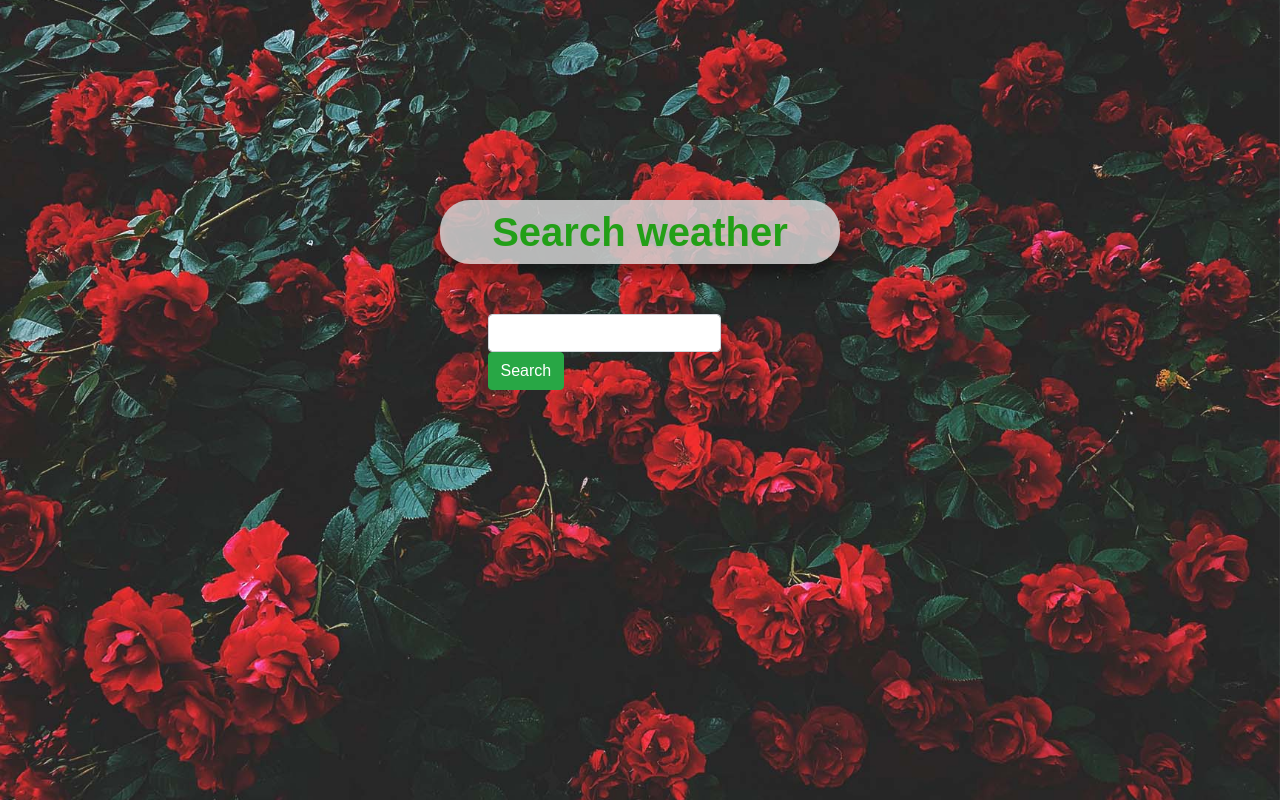
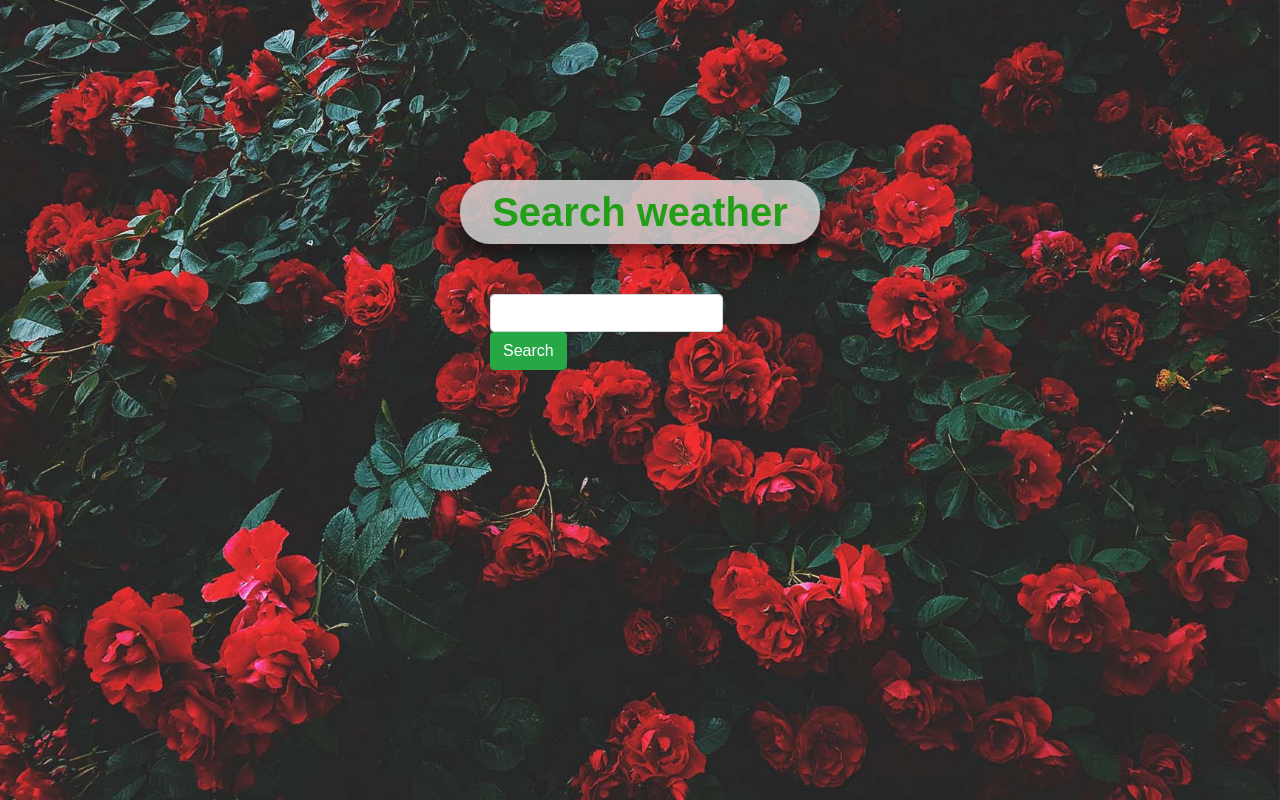
Before and after one commit to VladBragga/bombaRacketa, a plain HTML site: page MVC_weather/index.html in a window 1280 px wide. Drawn offline with nearby package versions, Linux system fonts and the light colour scheme.

Commit message:
add weather website

```diff
--- a/MVC_weather/app/model.js
+++ b/MVC_weather/app/model.js
@@ -9,7 +9,7 @@ load(city) {
     if(!city == true)   {console.log('incorrect data!'); }
         else {
         const ajax = new XMLHttpRequest();
-        this.url = `http://api.openweathermap.org/data/2.5/weather?q=${city}&appid=b9e3f98af67596c1f3722b46793a5c7f`;
+        this.url = `https://api.openweathermap.org/data/2.5/weather?q=${city}&appid=b9e3f98af67596c1f3722b46793a5c7f`;
         ajax.addEventListener('load', () => {
             this.handleLoadData(JSON.parse(ajax.responseText));
         });
--- a/MVC_weather/style.css
+++ b/MVC_weather/style.css
@@ -15,7 +15,7 @@ body{
 }
 .label{
    border-radius: 30px;
-    width: 400px;
+    width: 360px;
     text-align: center;
    padding: 8px;
     margin: 0 auto;
@@ -26,16 +26,16 @@ body{
    box-shadow: 0 14px 28px rgba(0,0,0,0.25), 0 10px 10px rgba(0,0,0,0.22);
 }
 .weather{
-    width: 275px;
+    width: 270px;
     margin: 0 auto;
 }
 
 .info{
-    width: 500px;
+    width: 450px;
     margin: 0 auto;
 }
 .ff{
-    padding-top: 200px;
+    padding-top: 180px;
 }
 .card-body{
     background: rgba(204, 204, 204, 0.644);
```
